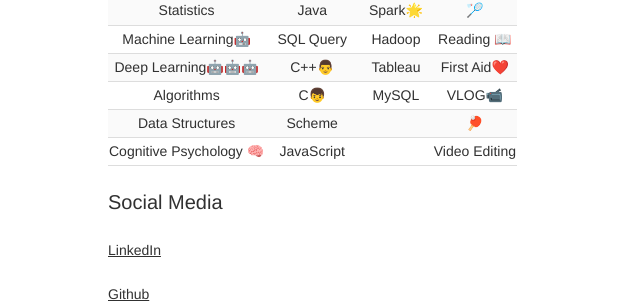
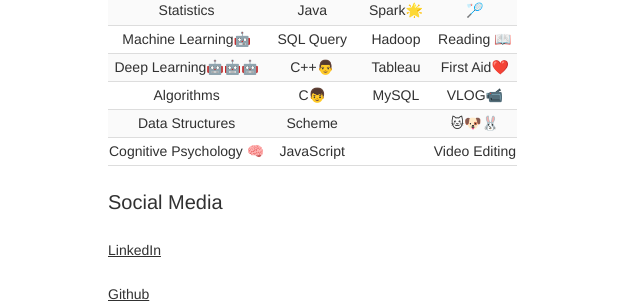
Before and after one commit to ryanxjhan/oldportforlio, a Jekyll site: the page built from pages/about.md, in a window 1280 px wide. Shown: the part 539-844 px from the top of the page, without its empty margins (242-882 px from the left). Built offline with Jekyll 4.4.1, drawn with Linux system fonts in a browser that asks for light colours.

Commit message:
emoji❤️

```diff
--- a/pages/about.md
+++ b/pages/about.md
@@ -21,7 +21,7 @@ title: About Me
 |Machine Learning🤖️    |SQL Query |Hadoop    |Reading 📖|
 |Deep Learning🤖️🤖️🤖️       |C++👨       |Tableau   |First Aid❤️|
 |Algorithms          |C👦         |MySQL     | VLOG📹|
-|Data Structures     |Scheme    |　|🏓️|
+|Data Structures     |Scheme    |　|🐱🐶🐰|
 |Cognitive Psychology 🧠|JavaScript||Video Editing|
 
 
```
